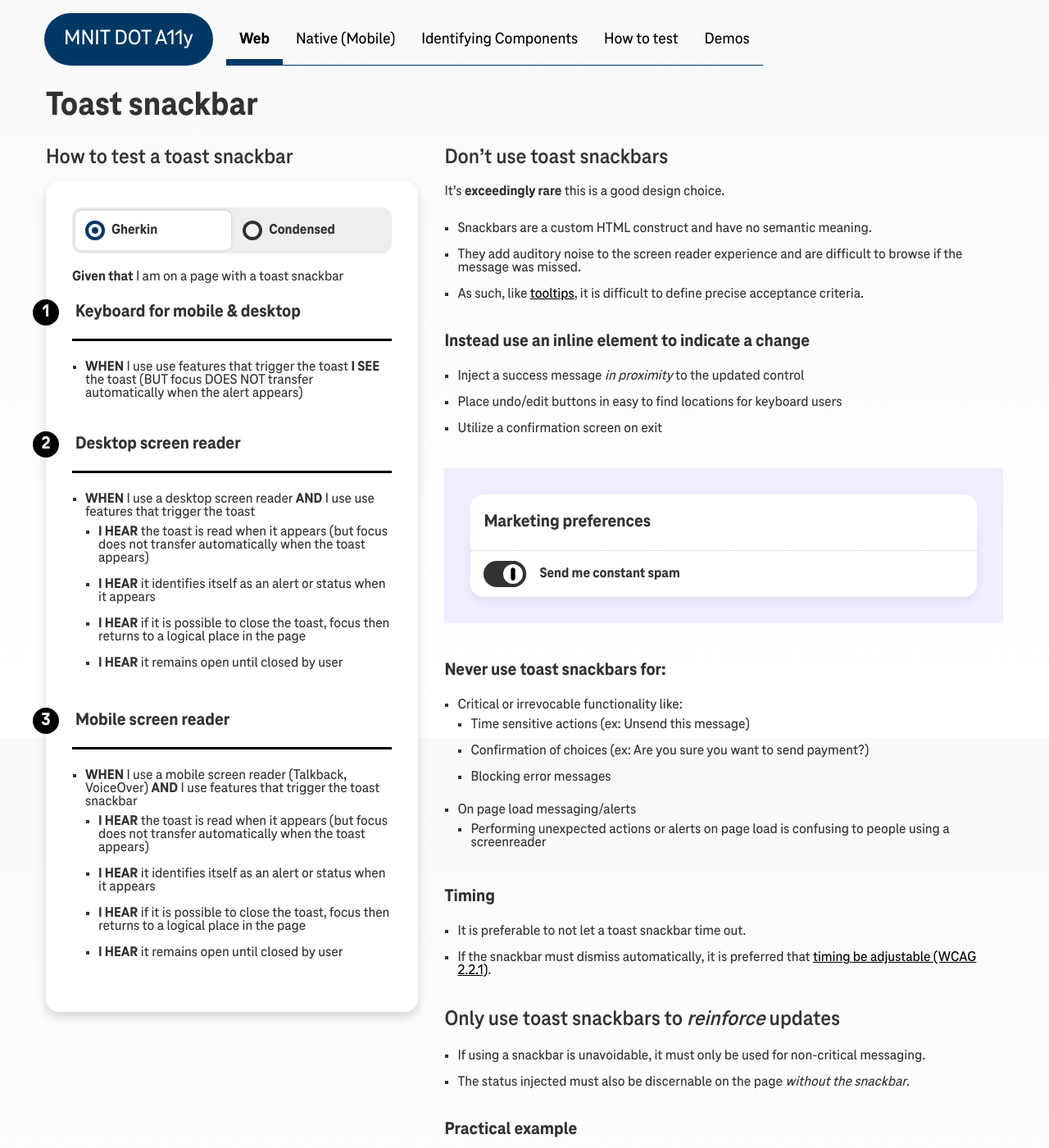
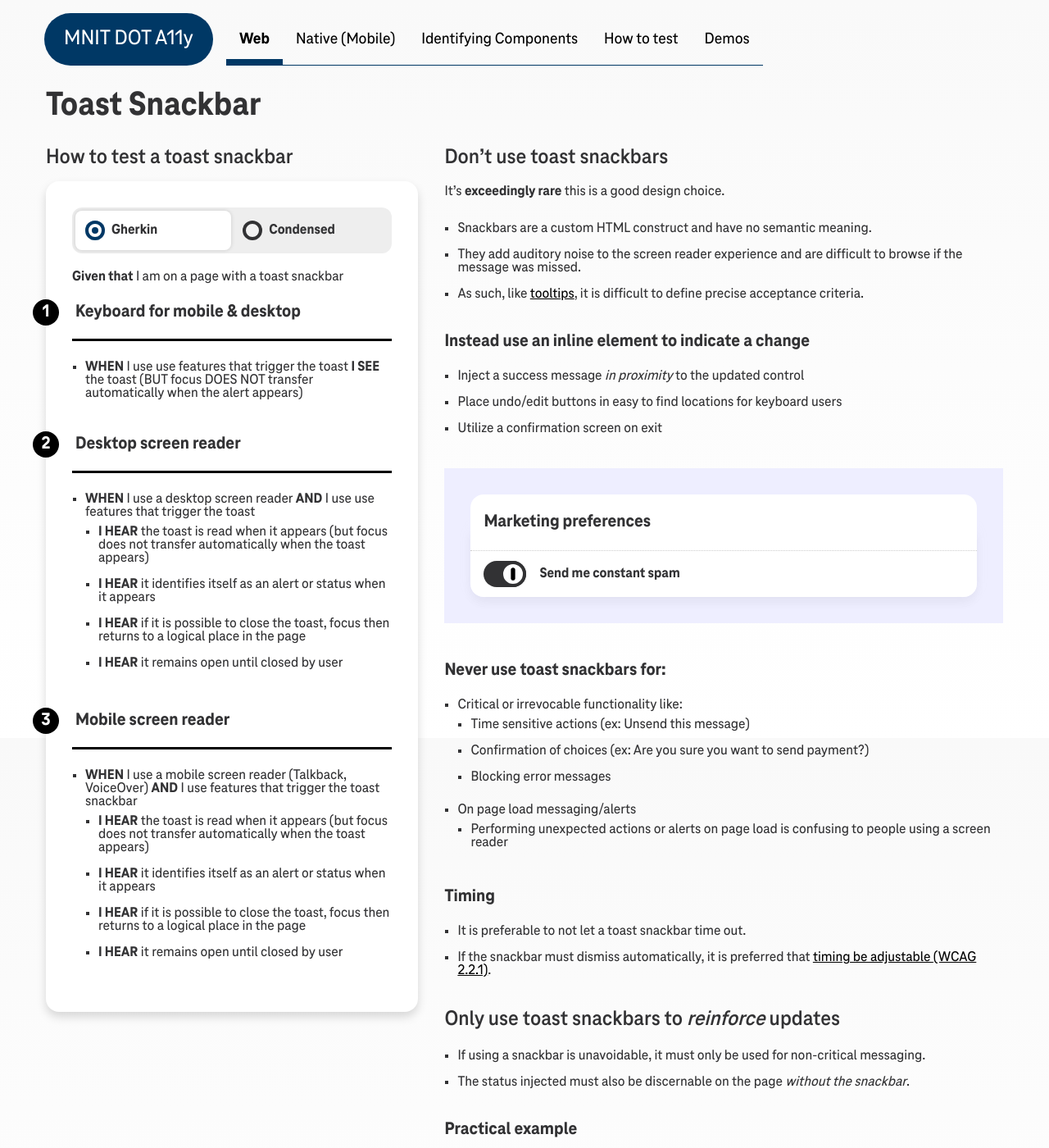
Before and after one commit to MNIT-DOT-a11y/mnit-dot-a11y.github.io, a Jekyll site: the page built from _checklist-web/toast-snackbar.md, in a window 1280 px wide and 1400 px high. Shown: the whole window at 82% size. Built offline with Jekyll 4.4.1, drawn with Linux system fonts in a browser that asks for light colours.

Commit message:
More component edits.

```diff
--- a/_checklist-web/toast-snackbar.md
+++ b/_checklist-web/toast-snackbar.md
@@ -67,7 +67,7 @@
     - Confirmation of choices (ex: Are you sure you want to send payment?)
     - Blocking error messages
 - On page load messaging/alerts
-  - Performing unexpected actions or alerts on page load is confusing to people using a screenreader
+  - Performing unexpected actions or alerts on page load is confusing to people using a screen reader
 
 ### Timing
 
```
Also changed, not shown: other parts of _checklist-web/toast-snackbar.md (+2 -2 lines), _checklist-web/text-input.md (+1 -1 lines), _checklist-web/toggle-switch.md (+1 -1 lines), _checklist-web/video-audio.md (+1 -1 lines).
